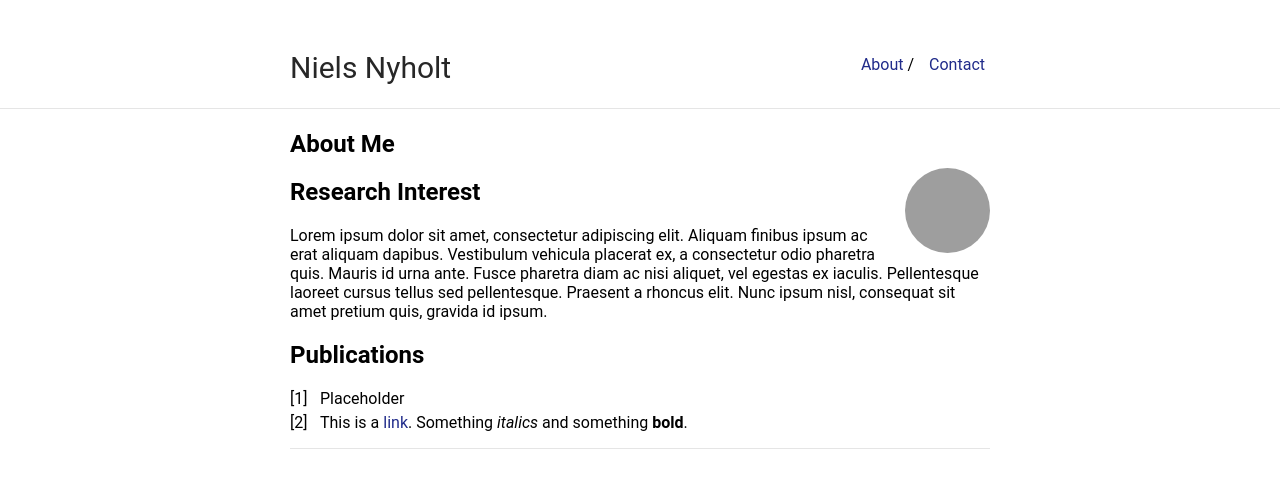
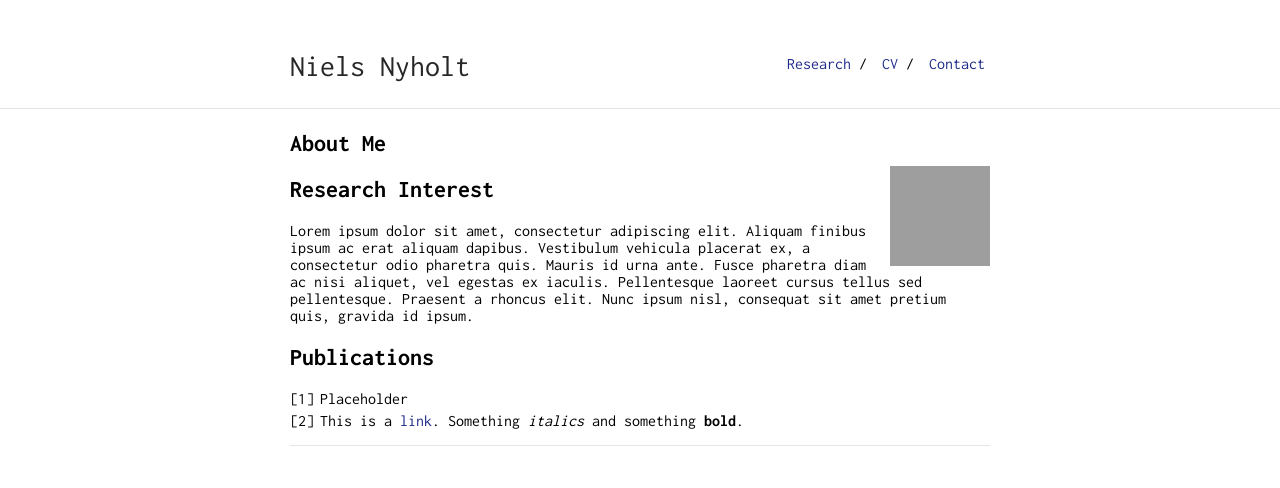
Before and after one commit to nnyholt/nnyholt.github.io, a Jekyll site: the page built from index.md, in a window 1280 px wide, cut to the strip 0-488 px from the top of the page. Built offline with Jekyll 4.4.1, drawn with Linux system fonts in a browser that asks for light colours; our own code applies the rules of GitHub Pages for plain Markdown files; grey boxes are pictures that could not be loaded.

Commit message:
NEW STUFF

```diff
--- a/_config.yml
+++ b/_config.yml
@@ -16,7 +16,9 @@ sass:
     sass_dir: _sass
 
 nav:
- - name: "About"
-   link: ""
+ - name: "Research"
+   link: "research"
+ - name: "CV"
+   link: "cv"
  - name: "Contact"
    link: "contact"
--- a/_sass/_style.scss
+++ b/_sass/_style.scss
@@ -11,7 +11,7 @@ html {
 }
 body {
     margin: 0;
-    font-family: "Roboto";
+    font-family: "Inconsolata";
     height: 100%;
 }
 a {
--- a/_sass/typography.scss
+++ b/_sass/typography.scss
@@ -42,7 +42,6 @@
         position: relative;
         margin: -10px 0 0 15px;
         float: right;
-        border-radius: 50%;
         p & {
             padding: 0;
             margin: 0;
--- a/_sass/vars.scss
+++ b/_sass/vars.scss
@@ -3,7 +3,7 @@
  */
 
 $accent: #202b8a;
-$image-size: 85px;
+$image-size: 100px;
 
 /*
  * Build Variables, don't touch
```
